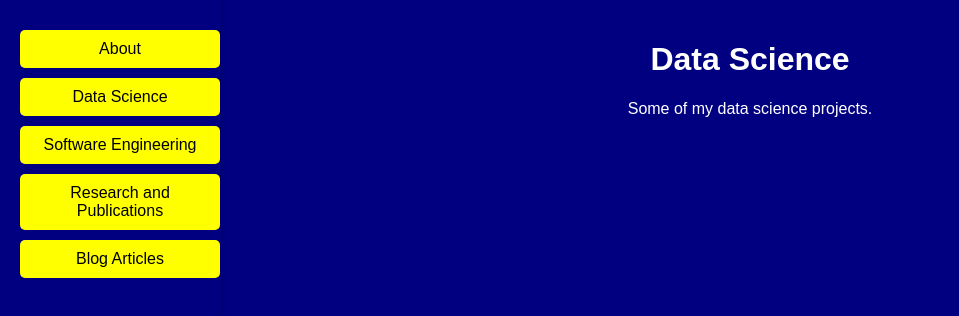
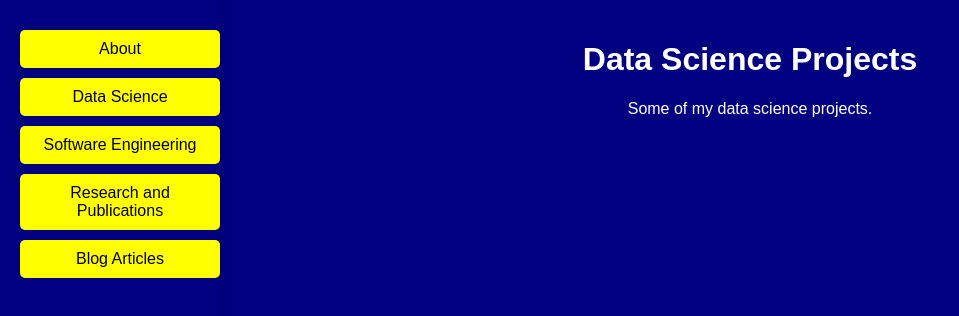
Before and after one commit to jmccormack17/personal-website, a plain HTML site: page data-science.html in a window 1280 px wide. Shown: the whole page, without its empty margins (0-959 px from the left). Drawn offline with Linux system fonts and the light colour scheme.

Commit message:
Update data-science.html

```diff
--- a/data-science.html
+++ b/data-science.html
@@ -15,7 +15,7 @@
         </ul>
     </div>
     <div class="content">
-        <h1>Data Science</h1>
+        <h1>Data Science Projects</h1>
         <p>Some of my data science projects.</p>
     </div>
 </body>
```
